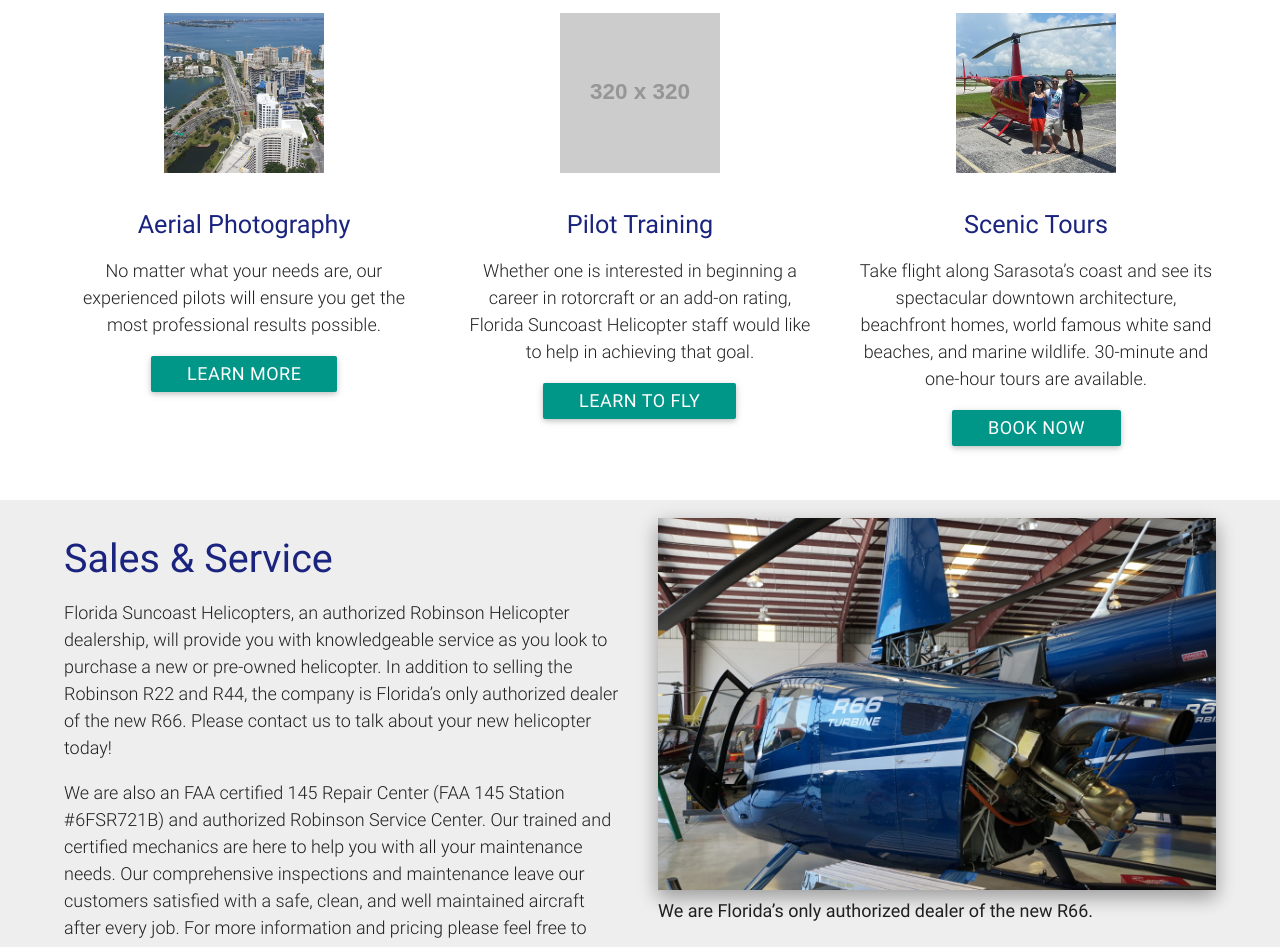
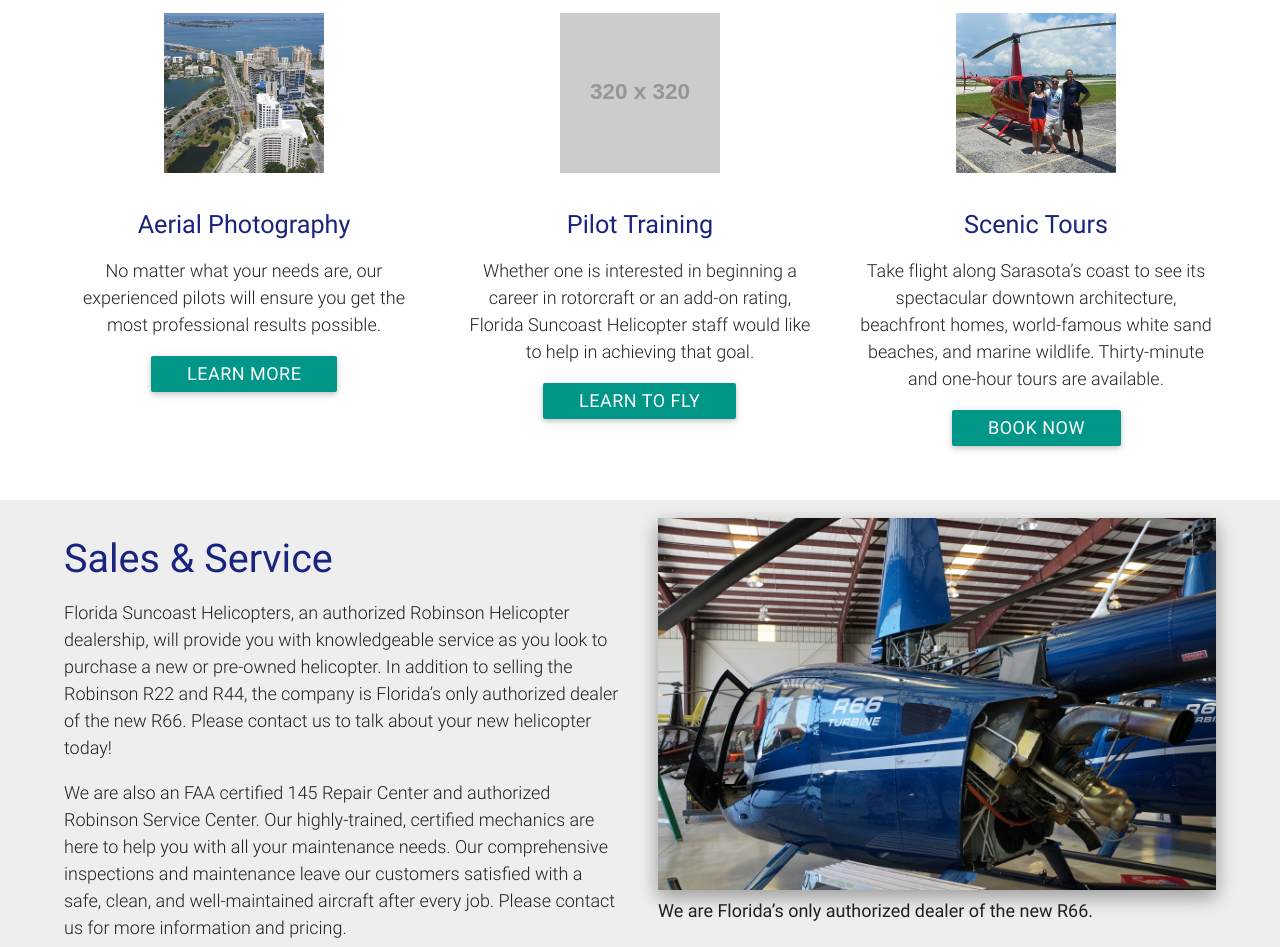
Before and after one commit to joncoop/fsh, a Jekyll site: the page built from index.html, in a window 1280 px wide and 1400 px high, scrolled down 976 px. Shown: the top 947 px of the window. Built offline with Jekyll 4.4.1, drawn with Linux system fonts in a browser that asks for light colours; nearby versions of some CDN libraries; some of the changed text lies outside the part shown.

Commit message:
Grammar fixes.

```diff
--- a/about.html
+++ b/about.html
@@ -5,7 +5,7 @@ title: About Us
 
 <div class="row">
   <div class="col s12 m6">
-    <p>Florida Suncoast Helicopters, a family owned business, has been in operation, at the Sarasota-Bradenton international airport, since June, 2002. Beginning with a single helicopter, it has steadily grown to become the largest helicopter operation on Florida’s west coast and Robinson Helicopters #1 dealership worldwide! With its focus on complete customer satisfaction, the company offers exceptional service in all areas.</p>
+    <p>Florida Suncoast Helicopters, a family owned business, has been in operation, at the Sarasota-Bradenton International Airport, since June, 2002. Beginning with a single helicopter, it has steadily grown to become the largest helicopter operation on Florida’s west coast and Robinson Helicopters #1 dealership worldwide! With its focus on complete customer satisfaction, the company offers exceptional service in all areas.</p>
 
     <p>Whether it be for a vacation, sightseeing tour, flight training or the purchase of a new helicopter, Florida Suncoast Helicopters provides a friendly and professional experience.</p>
 
--- a/index.html
+++ b/index.html
@@ -51,7 +51,7 @@ layout: default
           <img class="small_square" src="{{ site.github.url }}/img/tours_small.jpg" alt="">
         </div>
         <h4 class="center">Scenic Tours</h4>
-        <p class="light">Take flight along Sarasota’s coast and see its spectacular downtown architecture, beachfront homes, world famous white sand beaches, and marine wildlife. 30-minute and one-hour tours are available.</p>
+        <p class="light">Take flight along Sarasota’s coast to see its spectacular downtown architecture, beachfront homes, world-famous white sand beaches, and marine wildlife. Thirty-minute and one-hour tours are available.</p>
         <a class="waves-effect waves-light btn" href="{{ site.github.url }}/tours.html">Book Now</a>
       </div>
 
@@ -66,7 +66,7 @@ layout: default
       <div class="col s12 m6">
         <h2>Sales &amp; Service</h2>
         <p class="light">Florida Suncoast Helicopters, an authorized Robinson Helicopter dealership, will provide you with knowledgeable service as you look to purchase a new or pre-owned helicopter. In addition to selling the Robinson R22 and R44, the company is Florida’s only authorized dealer of the new R66. Please contact us to talk about your new helicopter today!</p>
-        <p class="light">We are also an FAA certified 145 Repair Center (FAA 145 Station #6FSR721B) and authorized Robinson Service Center. Our trained and certified mechanics are here to help you with all your maintenance needs. Our comprehensive inspections and maintenance leave our customers satisfied with a safe, clean, and well maintained aircraft after every job. For more information and pricing please feel free to contact us.</p>
+        <p class="light">We are also an FAA certified 145 Repair Center and authorized Robinson Service Center. Our highly-trained, certified mechanics are here to help you with all your maintenance needs. Our comprehensive inspections and maintenance leave our customers satisfied with a safe, clean, and well-maintained aircraft after every job. Please contact us for more information and pricing.</p>
       </div>
 
       <div class="col s12 m6 hide-on-small-only">
```
Also changed, not shown: other parts of about.html (+1 -1 lines).
